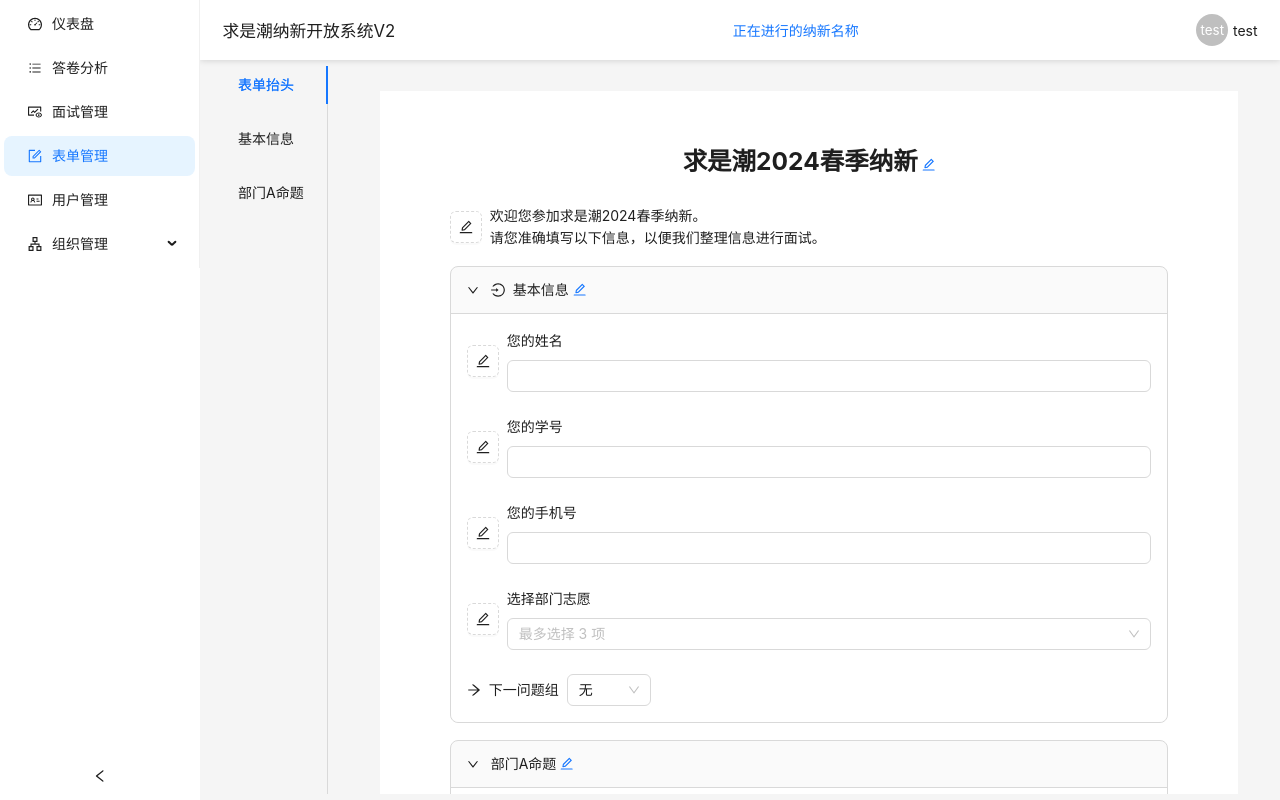
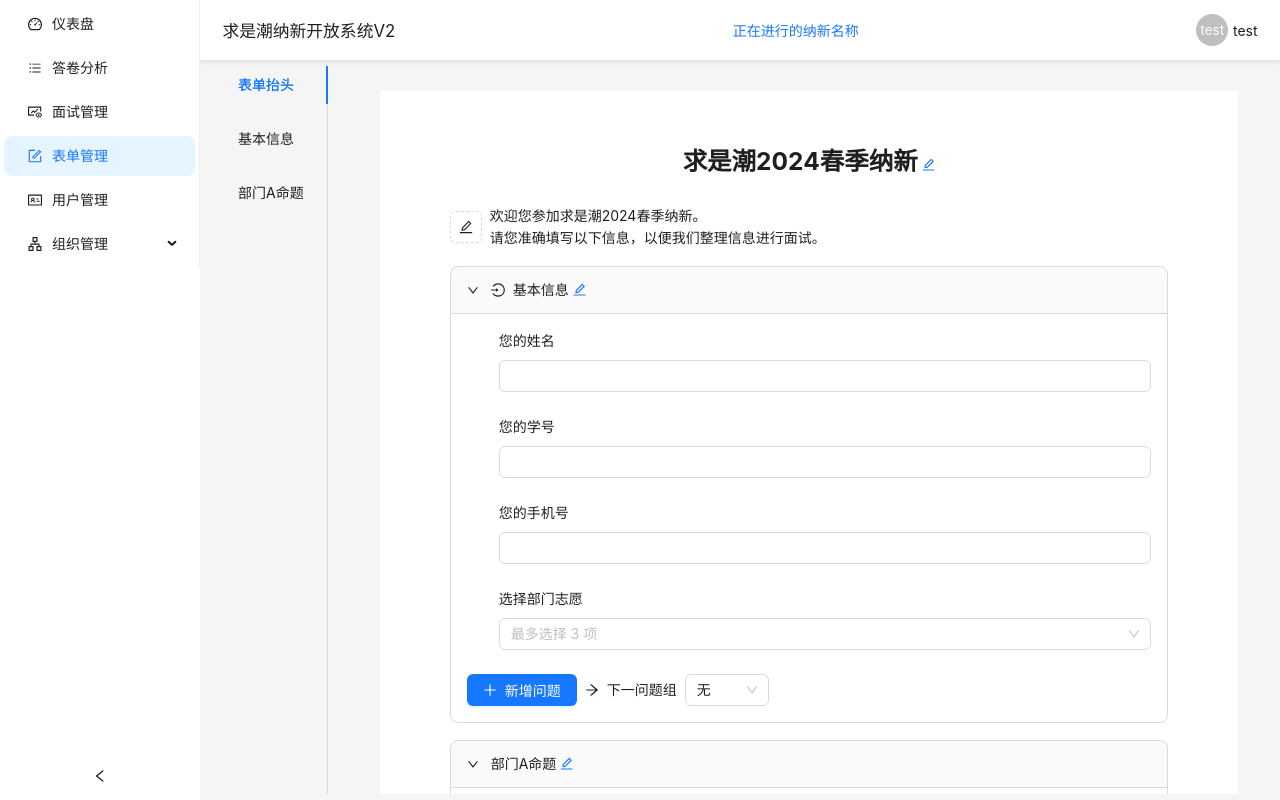
Before and after one commit to XmmShp/rop2-web, a React (Vite) app: page /console/form/edit in a window 1280 px wide. Built offline with nearby package versions, Linux system fonts and the light colour scheme.

Commit message:
Implement add & delete question UI

```diff
--- a/src/console/form/FormEdit.scss
+++ b/src/console/form/FormEdit.scss
@@ -2,6 +2,10 @@
   max-height: 100%;
 
   .anchor {
+    &.hidden {
+      display: none;
+    }
+
     flex: 0 2 0;
 
     .tab {
@@ -45,6 +49,17 @@
     }
   }
 
+  .pre-editor {
+    .ops {
+      opacity: 0;
+      transition: all .2s;
+    }
+
+    &:hover .ops {
+      opacity: 1;
+    }
+  }
+
   .editing {
 
     .prompt {
--- a/src/console/form/FormEdit.tsx
+++ b/src/console/form/FormEdit.tsx
@@ -1,13 +1,14 @@
 import { RefObject, createRef, useMemo, useRef, useState } from 'react';
 import { delay, useForm } from '../../utils';
 import { getForm } from '../../store';
-import { Collapse, Flex, Form, Tabs, Tooltip, Typography } from 'antd';
+import { Button, Collapse, Flex, Form, Grid, Tabs, Tooltip, Typography } from 'antd';
 import './FormEdit.scss';
 import { QuestionGroup } from '../../api/models/form';
 import { DescEditor, PreviewWithEditor } from './PreviewWithEditor';
-import { ArrowRightOutlined, LoginOutlined } from '@ant-design/icons';
+import { ArrowRightOutlined, LoginOutlined, PlusOutlined } from '@ant-design/icons';
 import QuestionGroupSelect from './QuestionGroupSelect';
 import { msg } from '../../App';
+import { newId } from '../../mockData';
 
 export default function FormEdit() {
   const formId = useForm();
@@ -18,10 +19,12 @@ export default function FormEdit() {
   }), [form]);
   const [curGroup, setCurGroup] = useState<QuestionGroup | null>(null);
 
+  const { lg = false } = Grid.useBreakpoint();
+
   const editingTitle = useRef(form.name);//由于antd的可编辑文本特性，此处使用useRef而非useState
   return (
     <Flex className='editor'>
-      <Flex className='anchor'>
+      <Flex className={'anchor' + (lg ? '' : ' hidden')}>
         <Tabs tabPosition='left'
           activeKey={curGroup?.id?.toString() ?? 'header'}
           items={[{
@@ -126,13 +129,13 @@ function GroupCard({ group, isEntry, groups, onEdit }: {
             question={ques}
             groups={groups}
             thisGroup={group.id}
-            onConfirm={async (newObj) => {
-              //TODO request API
-              // setQuestions(questions.with(index, newObj));
-              await onEdit({ ...group, children: questions.with(index, newObj) });
-            }} />
+            onConfirm={async (newObj) => await onEdit({ ...group, children: questions.with(index, newObj) })}
+            onDelete={async () => await onEdit({ ...group, children: questions.toSpliced(index, 1) })}
+          />
         ))}
         <Flex wrap='wrap' align='center' gap='small'>
+          <Button type='primary' icon={<PlusOutlined />}
+            onClick={async () => await onEdit({ ...group, children: [...questions, { type: 'text', title: '新问题', id: newId()/**TODO 正确生成唯一id */ }] })}>新增问题</Button>
           <Tooltip title={<>
             指定须填写的下一个问题组。
             <br />
--- a/src/console/form/PreviewWithEditor.tsx
+++ b/src/console/form/PreviewWithEditor.tsx
@@ -1,5 +1,5 @@
 import { DeleteOutlined, EditOutlined, PlusOutlined } from '@ant-design/icons';
-import { Button, Checkbox, Flex, Input, InputNumber, Select, Typography } from 'antd';
+import { Button, Checkbox, Flex, Grid, Input, InputNumber, Select, Typography } from 'antd';
 import { Fragment, useState } from 'react';
 import { ChoiceQuestion, CustomQuestion, QuestionGroup, ValidQuestion } from '../../api/models/form';
 import FormQuestion from '../../shared/FormQuestion';
@@ -132,17 +132,19 @@ export function DescEditor({ desc, onConfirm }: { desc: string, onConfirm: (newD
   </Flex>
 }
 
-export function PreviewWithEditor({ question, onConfirm, groups, thisGroup }: {
+export function PreviewWithEditor({ question, onConfirm, onDelete, groups, thisGroup }: {
   question: ValidQuestion;
   onConfirm: (newObj: ValidQuestion) => Promise<void>;
+  onDelete: () => Promise<void>;
   groups: QuestionGroup[];
   thisGroup: Id;
 }) {
   const [editing, setEditing] = useState<ValidQuestion | undefined>(undefined);
   const isEditing = typeof editing === 'object';
-  return <Flex align={isEditing ? undefined : 'center'} gap='small' vertical={isEditing} >
+  const { lg = false } = Grid.useBreakpoint();
+  return <>
     {isEditing
-      ? <>
+      ? <Flex vertical gap='small'>
         <QuestionEditor thisGroup={thisGroup} groups={groups} question={editing} onChange={(newObj) => setEditing(newObj)} />
         <Flex gap='small' justify='flex-end'>
           <Button
@@ -158,14 +160,22 @@ export function PreviewWithEditor({ question, onConfirm, groups, thisGroup }: {
             保存
           </Button>
         </Flex>
-      </>
-      : <>
-        <Button style={{ flex: '0 0 auto' }}
-          icon={<EditOutlined />} type='dashed'
-          onClick={() => setEditing(question)} />
+      </Flex>
+      : <Flex className='pre-editor' vertical={!lg} align='center' gap='small'>
+        <Flex className='ops' vertical={lg}>
+          <Button size='small'
+            icon={<EditOutlined />} type='dashed'
+            onClick={() => setEditing(question)} />
+          <Button size='small'
+            icon={<DeleteOutlined />} type='dashed'
+            onClick={async () => {
+              await onDelete();
+              msg.success('问题已删除');
+            }} />
+        </Flex>
         <FormQuestion question={question} />
-      </>}
-  </Flex>
+      </Flex>}
+  </>
 }
 
 export function CustomQuestionCommonEditor({ question, onChange }:
--- a/src/shared/FormQuestion.scss
+++ b/src/shared/FormQuestion.scss
@@ -1,6 +1,6 @@
 .question {
   flex-wrap: wrap;
-  flex: 1 1 auto;
+  width: 100%;
 
   input[type="number"]::-webkit-inner-spin-button {
     display: none;
@@ -11,4 +11,8 @@
     color: var(--ant-color-text-secondary);
     font-size: calc(.9 * var(--ant-font-size));
   }
+
+  .select {
+    min-width: 10em;
+  }
 }
--- a/src/shared/FormQuestion.tsx
+++ b/src/shared/FormQuestion.tsx
@@ -81,7 +81,7 @@ export default function FormQuestion({ question }
                   {question.desc ?? ''}
                 </Typography.Text>
               </Flex>
-              <Select placeholder={allowMultiple ? `最多选择 ${maxCount} 项` : '选择 1 项'}
+              <Select className='select' placeholder={allowMultiple ? `最多选择 ${maxCount} 项` : '选择 1 项'}
                 mode={allowMultiple ? 'multiple' : undefined}
                 maxCount={allowMultiple ? maxCount : undefined}
                 options={options.map(([label, reveal]) => {
```
